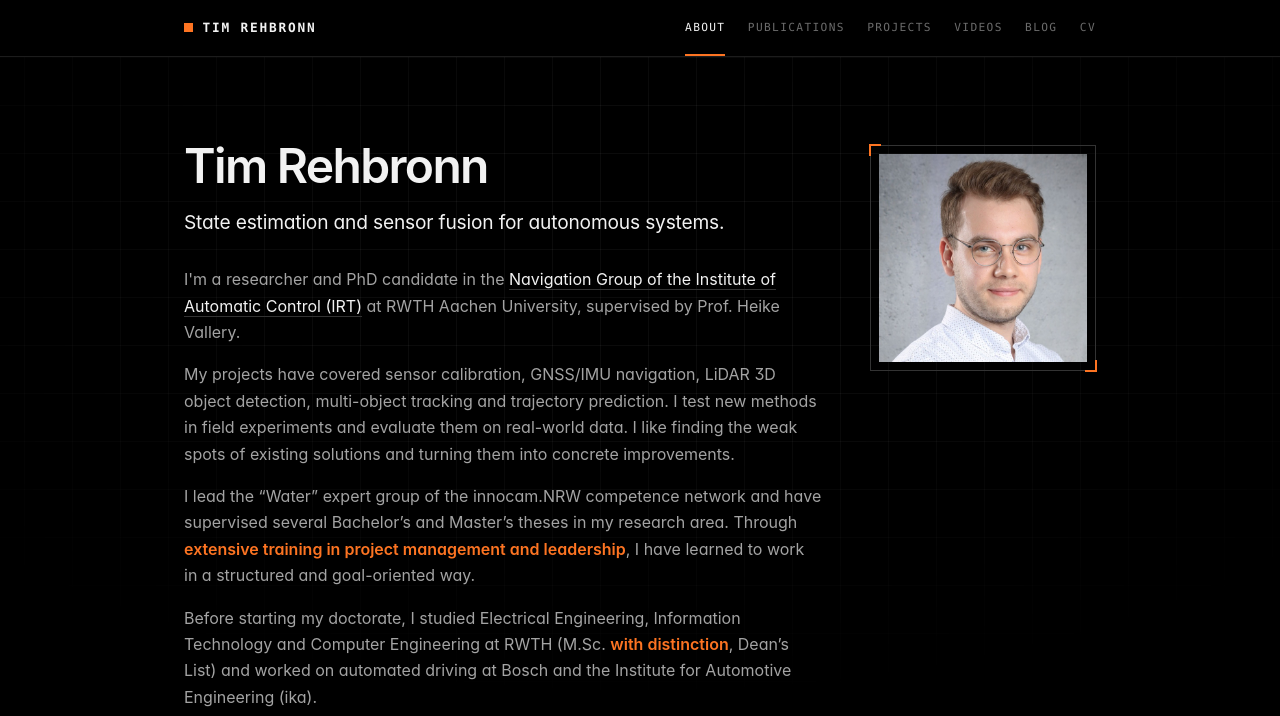
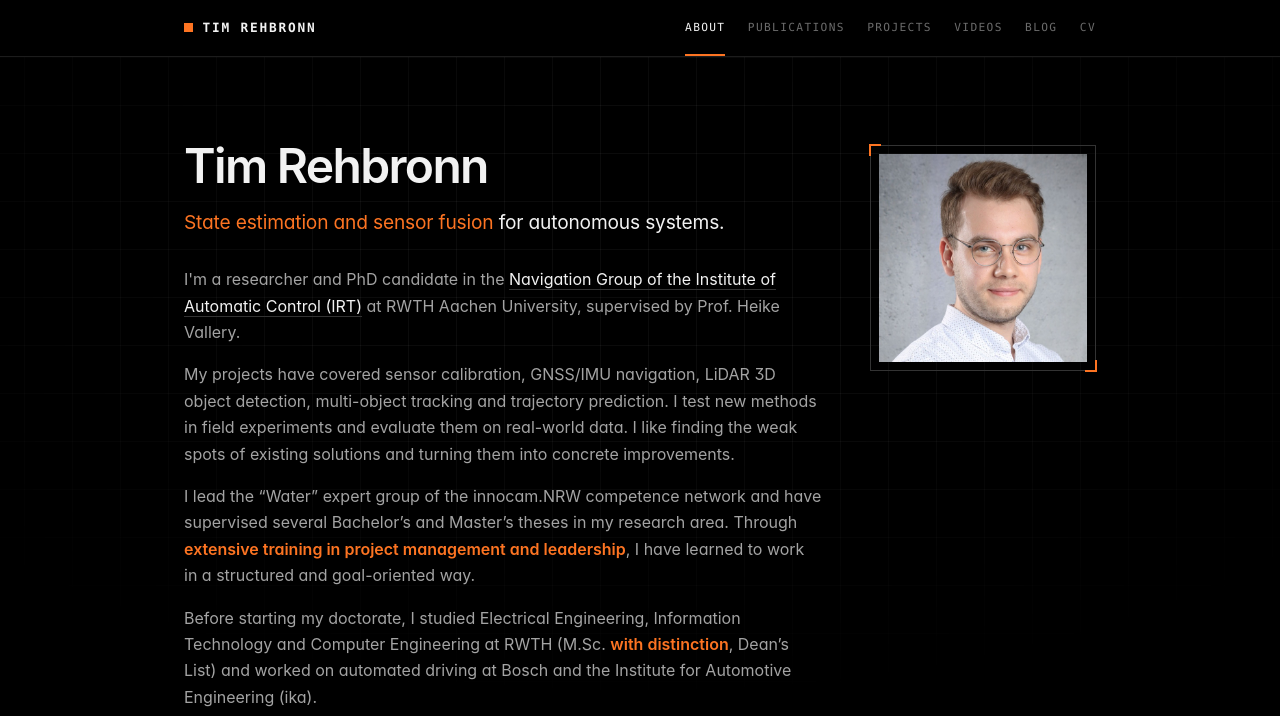
Before and after one commit to TimRehbronn/TimRehbronn.github.io, an Astro site: page / in a window 1280 px wide. Shown: the top 716 px of the page. Built offline with nearby package versions, Linux system fonts and the light colour scheme; Astro itself is replaced by a stand-in of ours; some packages are replaced by stand-ins of ours.

Commit message:
Highlight the core topic in the tagline
Co-Authored-By: Claude Opus 5.5 <noreply@anthropic.com>

```diff
--- a/src/pages/index.astro
+++ b/src/pages/index.astro
@@ -31,7 +31,7 @@ const jsonLd = {
   <section class="hero">
     <div class="intro">
       <h1>{SITE.name}</h1>
-      <p class="lead">State estimation and sensor fusion for autonomous systems.</p>
+      <p class="lead"><span class="accent">State estimation and sensor fusion</span> for autonomous systems.</p>
       <p>I'm a researcher and PhD candidate in the <a href="https://www.irt.rwth-aachen.de">Navigation Group of the Institute of Automatic Control (IRT)</a> at RWTH Aachen University, supervised by Prof. Heike Vallery.</p>
       <p>My projects have covered sensor calibration, GNSS/IMU navigation, LiDAR 3D object detection, multi-object tracking and trajectory prediction. I test new methods in field experiments and evaluate them on real-world data. I like finding the weak spots of existing solutions and turning them into concrete improvements.</p>
       <p>I lead the “Water” expert group of the innocam.NRW competence network and have supervised several Bachelor’s and Master’s theses in my research area. Through <strong>extensive training in project management and leadership</strong>, I have learned to work in a structured and goal-oriented way.</p>
@@ -119,6 +119,7 @@ const jsonLd = {
     mask-image: radial-gradient(ellipse 55% 75% at 50% 25%, #000 25%, transparent 75%);
   }
   h1 { margin: 0 0 0.75rem; }
+  .lead .accent { color: var(--accent); }
   .lead { font-size: 1.2rem; color: var(--fg); letter-spacing: -0.01em; margin-bottom: 1.75rem; max-width: 34rem; }
   .intro > p:not(.kicker):not(.lead) { max-width: var(--w-text); }
   .intro :global(.socials) { margin-top: 1.75rem; }
```
